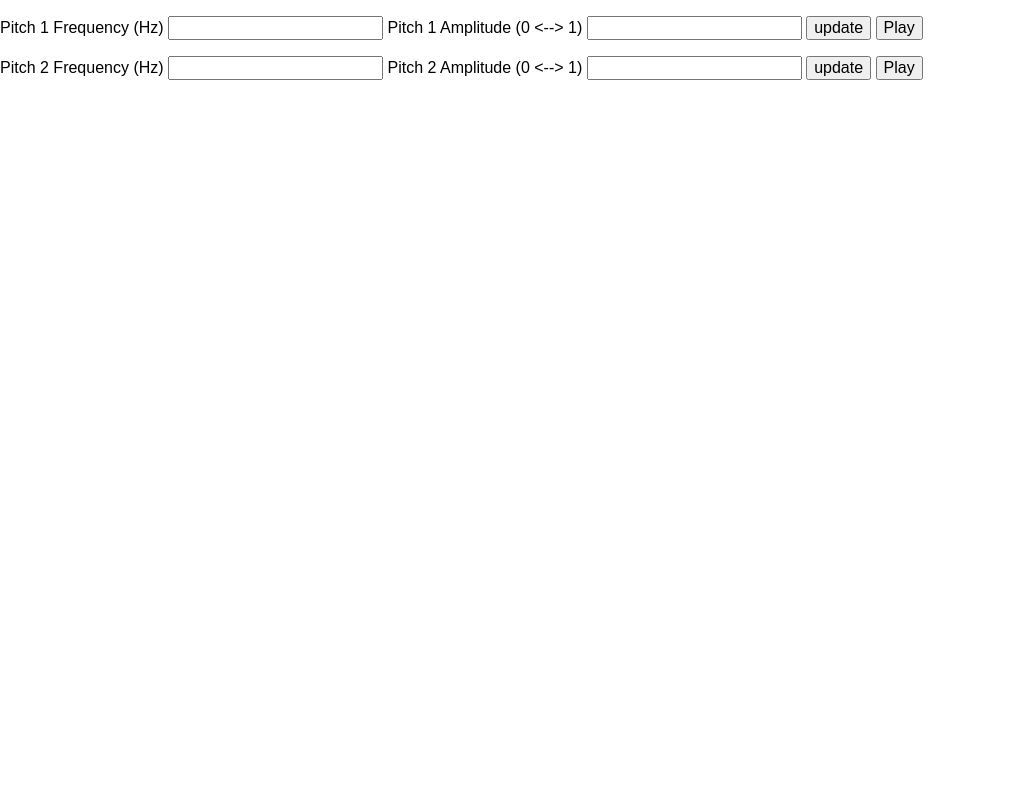
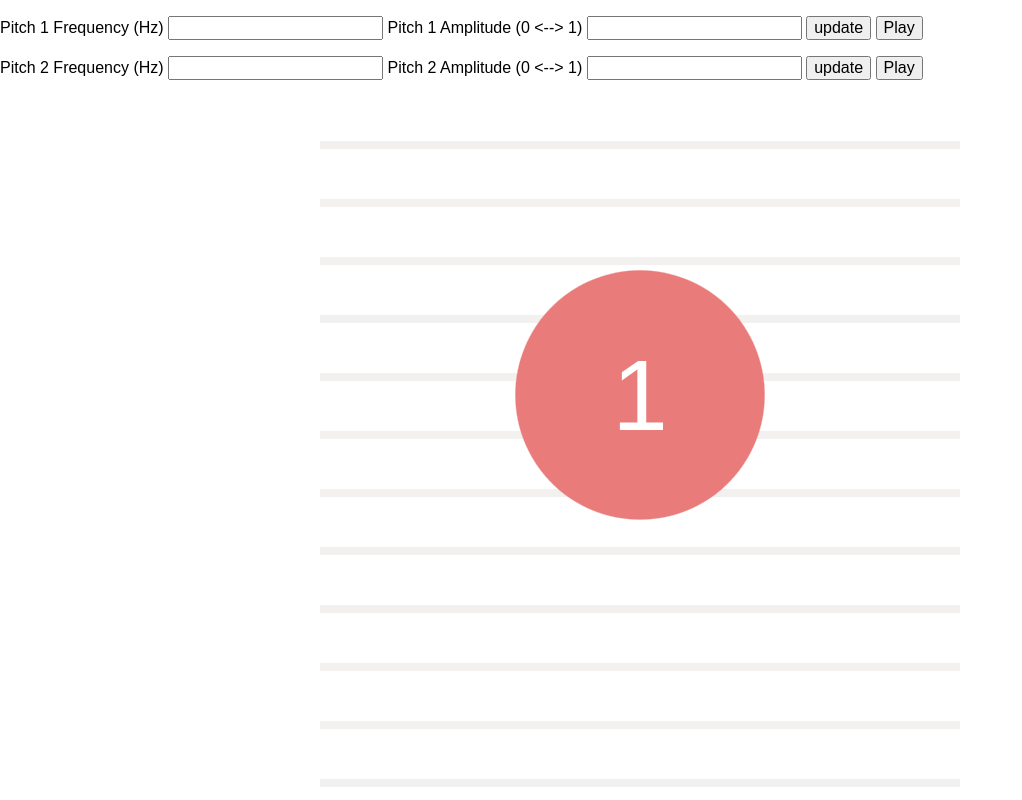
Before and after one commit to realalexhomer/intervally, a web app: file main.html in a window 1280 px wide. Shown: the whole page, without its empty margins (0-1022 px from the left). Run offline with its HTML, style and script files only (its server is not run), Linux system fonts and the light colour scheme.

Commit message:
fix conflict

```diff
--- a/css/main.css
+++ b/css/main.css
@@ -1,12 +1,46 @@
+body {
+  background: white; }
 
-#main {
-  width: 80%;
-  margin-left: auto;
-  margin-right: auto;
-  height: 90%;
-  margin-top: 5%; }
+.blobs {
+  filter: url("#goo");
+  z-index: 2;
+  height: 730px;
+  position: absolute;
+  overflow: hidden;
+  top: 0;
+  left: 0;
+  bottom: 0;
+  right: 0; }
 
-rect {
-  fill: grey; }
+.blob {
+  z-index: 2;
+  position: absolute;
+  background: #e97b7a;
+  left: 50%;
+  top: 50%;
+  width: 250px;
+  height: 250px;
+  line-height: 250px;
+  text-align: center;
+  color: white;
+  font-size: 100px;
+  border-radius: 100%;
+  margin-top: -125px;
+  margin-left: -125px; }
+
+.lines {
+  position: absolute;
+  z-index: 1;
+  right: 25%;
+  height: 730px;
+  left: 25%;
+  margin-top: 45px; }
+
+.hline {
+  width: 100%;
+  height: 8px;
+  background-color: f2f1ef;
+  position: relative;
+  margin-bottom: 50px; }
 
 /*# sourceMappingURL=main.css.map */
--- a/js/main.js
+++ b/js/main.js
@@ -1,3 +1,4 @@
+
 // DOM selection and events for playing
 
 
@@ -53,5 +54,3 @@ $( document ).ready(function(){
       wave2.amplitude = $('#amp2').val()
       console.log(wave2.freq)
     })
-
-});
--- /dev/null
+++ b/js/view.js
@@ -0,0 +1,49 @@
+$( 'document' ).ready(function(){
+  var blobs = $( '.blobs' ),
+      top   = $( '#top' ),
+      bot   = $( '#bot' ),
+      lines = $(' #lines');
+
+
+  var notes = {};
+
+  notes.map = {
+    n1: -325,
+    n2: -265,
+    n3: -205,
+    n4: -145,
+    n5: -85,
+    n6: -25,
+    n7: 30,
+    n8: 90,
+    n9: 145,
+    n10: 205,
+    n11: 265,
+    n12: 320
+  }
+
+
+TweenMax.set(top, {
+  y: 30
+})
+TweenMax.set(bot, {
+  y: 30
+})
+
+
+function giveAnswer (){
+    TweenMax.to(top, 1, {
+    scale: .3
+  });
+
+  TweenMax.to(bot, 1, {
+    scale: .3
+  })
+  TweenMax.to(top, .5, {x:-100, delay: 1});
+  TweenMax.to(bot, .5, {x:100, delay: 1});
+
+  TweenMax.to(top, 3, {y:320,delay:1.7});
+  TweenMax.to(bot, 3, {y:320,delay:1.7});
+}
+
+});
--- a/main.html
+++ b/main.html
@@ -35,11 +35,42 @@
   </div>
 
 
+ <div class="blobs">
+  <div id="top" class="blob">2</div>
+  <div id="bot" class="blob">1</div>
+</div>
 
+<div class="lines">
+  <div class="hline"></div>
+  <div class="hline"></div>
+  <div class="hline"></div>
+  <div class="hline"></div>
+  <div class="hline"></div>
+  <div class="hline"></div>
+  <div class="hline"></div>
+  <div class="hline"></div>
+  <div class="hline"></div>
+  <div class="hline"></div>
+  <div class="hline"></div>
+  <div class="hline"></div>
+</div>
+
+
+
+<!-- filters -->
+<svg xmlns="http://www.w3.org/2000/svg" version="1.1">
+  <defs>
+    <filter id="goo">
+      <feGaussianBlur in="SourceGraphic" stdDeviation="10" result="blur" />
+      <feColorMatrix in="blur" mode="matrix" values="1 0 0 0 0  0 1 0 0 0  0 0 1 0 0  0 0 0 19 -9" result="goo" />
+      <feComposite in="SourceGraphic" in2="goo" operator="atop"/>
+    </filter>
+  </defs>
+</svg>
 
   <script src="dependencies/jquery.min.js"></script>
   <script src="dependencies/tweenmax.min.js"></script>
   <script src="js/models/SineWave.js"></script>
   <script src="js/main.js"></script>
-
+  <script src="js/view.js"></script>
 </body>
--- /dev/null
+++ b/main.scss
@@ -0,0 +1,21 @@
+// to autocompile run sass --watch:main.scss:main.css
+
+body {
+  background-color: green;
+}
+
+#main {
+  width: 80%;
+  margin-left: auto;
+  margin-right: auto;
+  height: 90%;
+  margin-top: 5%;
+}
+
+#Oval-1{
+  position: relative;
+}
+
+rect {
+  fill: grey;
+}
--- a/scss/main.scss
+++ b/scss/main.scss
@@ -1,17 +1,58 @@
-// to autocompile run sass --watch:main.scss:main.css
+$desktop-y: 730px;
+$desktop-line-margin: 50px;
 
-body {
-  background-color: blue;
+body{
+  background:white;
+  // background-image:url(http://i.imgur.com/d47ZIU3.jpg);
+  // background-size:cover;
 }
 
-#main {
-  width: 80%;
-  margin-left: auto;
-  margin-right: auto;
-  height: 90%;
-  margin-top: 5%;
+.blobs{
+  filter:url('#goo');
+  z-index: 2;
+  height: $desktop-y;
+  position:absolute;
+  overflow: hidden;
+  top:0;
+  left:0;
+  bottom:0;
+  right:0;
+  // height: 100%;
+  // width: 100%;
 }
 
-rect {
-  fill: grey;
+.blob{
+  z-index: 2;
+  position: absolute;
+  background:#e97b7a;
+  left:50%;
+  top:50%;
+  width:250px;
+  height:250px;
+  line-height:250px;
+  text-align:center;
+  color:white;
+  font-size:100px;
+  border-radius:100%;
+  margin-top:-125px;
+  margin-left:-125px;
 }
+
+.lines {
+  position: absolute;
+  z-index: 1;
+  right: 25%;
+  height: $desktop-y;
+  left: 25%;
+  margin-top: 45px;
+
+}
+
+
+.hline {
+  width:100%;
+  height:8px;
+  background-color: f2f1ef;
+  position: relative;
+  margin-bottom: $desktop-line-margin;
+}
```
Also changed, not shown: 1 other file.
